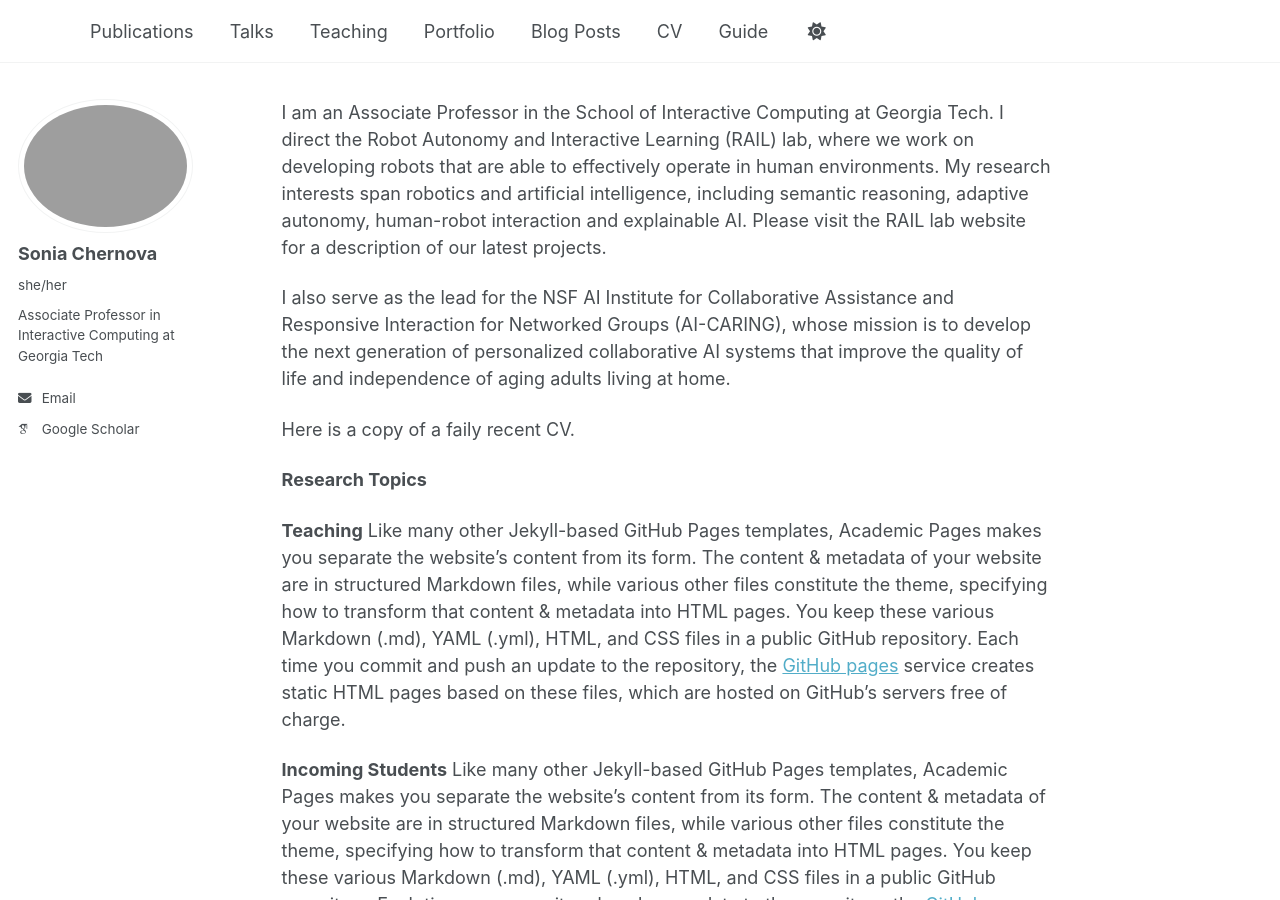
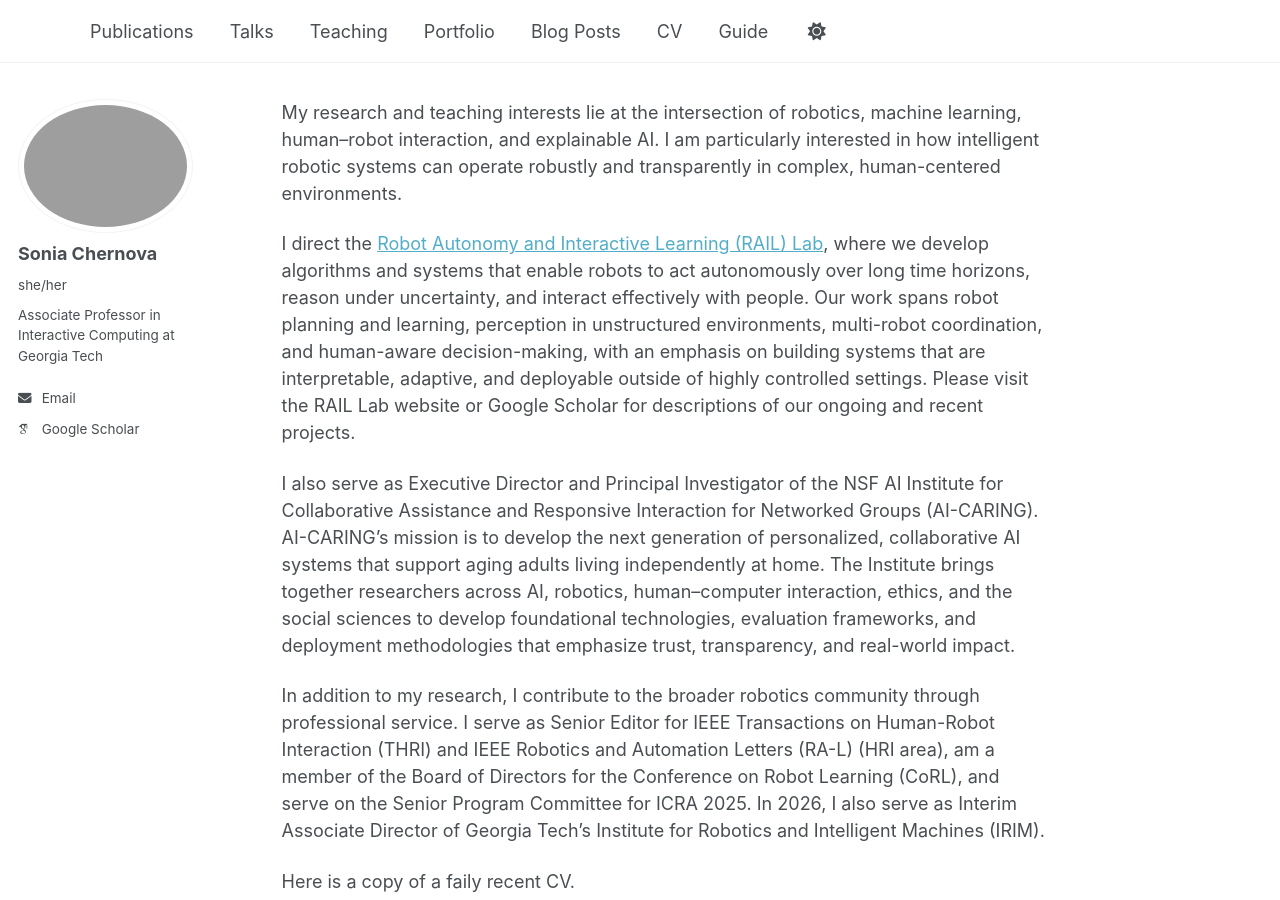
Before and after one commit to schernova/schernova.github.io, a Jekyll site: the page built from _pages/about.md, in a window 1280 px wide and 900 px high. Built offline with Jekyll 4.4.1, drawn with Linux system fonts in a browser that asks for light colours; some web fonts are replaced; a script bundle is joined from its source files by our own code; library files that are not in the unit come from our copies.

Commit message:
Update about.md

```diff
--- a/_pages/about.md
+++ b/_pages/about.md
@@ -7,9 +7,13 @@
   - /about.html
 ---
 
-I am an Associate Professor in the School of Interactive Computing at Georgia Tech. I direct the Robot Autonomy and Interactive Learning (RAIL) lab, where we work on developing robots that are able to effectively operate in human environments. My research interests span robotics and artificial intelligence, including semantic reasoning, adaptive autonomy, human-robot interaction and explainable AI. Please visit the RAIL lab website for a description of our latest projects.
+My research and teaching interests lie at the intersection of robotics, machine learning, human–robot interaction, and explainable AI. I am particularly interested in how intelligent robotic systems can operate robustly and transparently in complex, human-centered environments.
 
-I also serve as the lead for the NSF AI Institute for Collaborative Assistance and Responsive Interaction for Networked Groups (AI-CARING), whose mission is to develop the next generation of personalized collaborative AI systems that improve the quality of life and independence of aging adults living at home.
+I direct the [Robot Autonomy and Interactive Learning (RAIL) Lab](https://rail.gatech.edu/), where we develop algorithms and systems that enable robots to act autonomously over long time horizons, reason under uncertainty, and interact effectively with people. Our work spans robot planning and learning, perception in unstructured environments, multi-robot coordination, and human-aware decision-making, with an emphasis on building systems that are interpretable, adaptive, and deployable outside of highly controlled settings. Please visit the RAIL Lab website or Google Scholar for descriptions of our ongoing and recent projects.
+
+I also serve as Executive Director and Principal Investigator of the NSF AI Institute for Collaborative Assistance and Responsive Interaction for Networked Groups (AI-CARING). AI-CARING’s mission is to develop the next generation of personalized, collaborative AI systems that support aging adults living independently at home. The Institute brings together researchers across AI, robotics, human–computer interaction, ethics, and the social sciences to develop foundational technologies, evaluation frameworks, and deployment methodologies that emphasize trust, transparency, and real-world impact.
+
+In addition to my research, I contribute to the broader robotics community through professional service. I serve as Senior Editor for IEEE Transactions on Human-Robot Interaction (THRI) and IEEE Robotics and Automation Letters (RA-L) (HRI area), am a member of the Board of Directors for the Conference on Robot Learning (CoRL), and serve on the Senior Program Committee for ICRA 2025. In 2026, I also serve as Interim Associate Director of Georgia Tech’s Institute for Robotics and Intelligent Machines (IRIM).
 
 Here is a copy of a faily recent CV.
 
```
